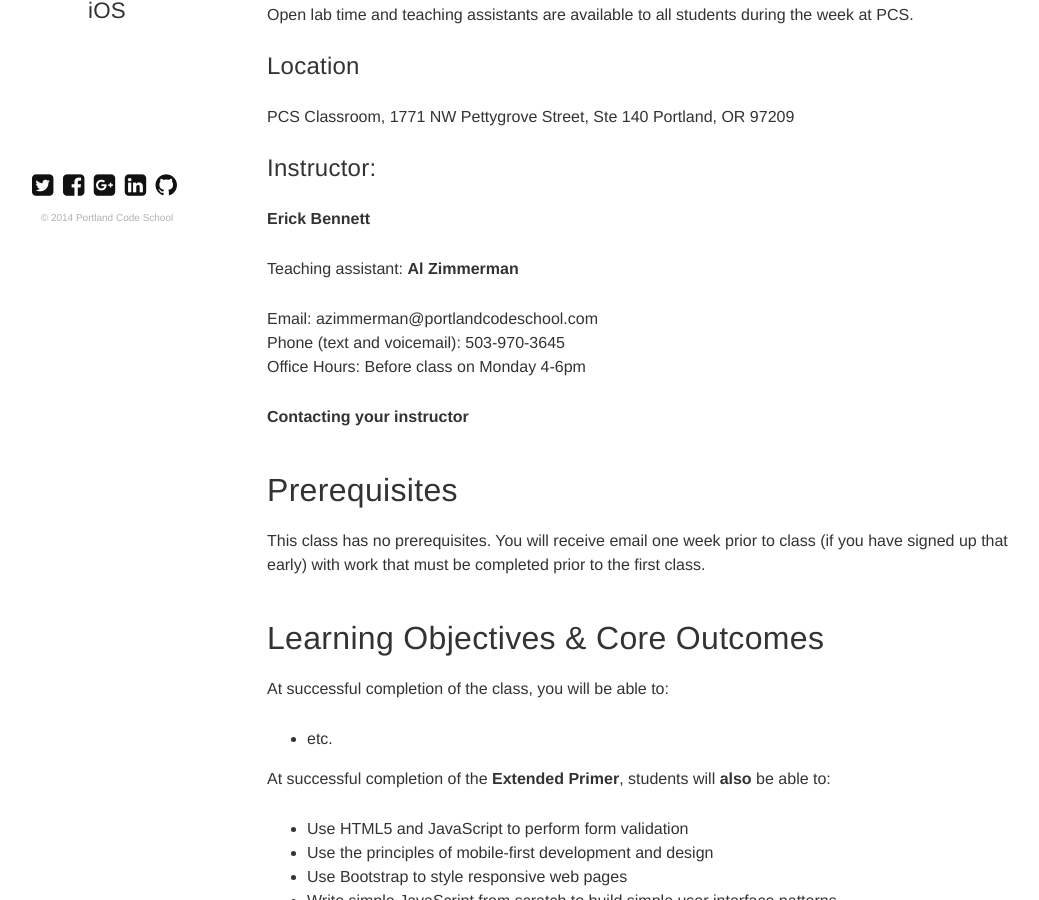
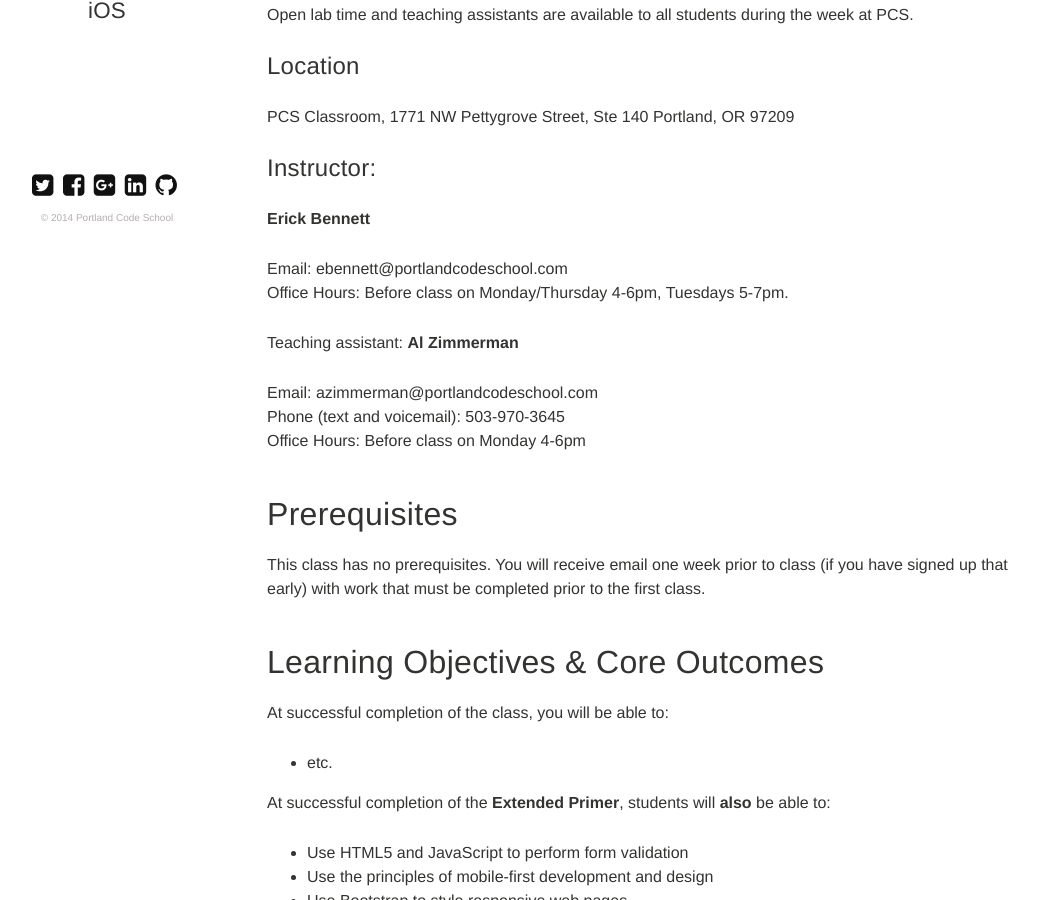
Before and after one commit to portlandcodeschool/ios, a Jekyll site: the page built from syllabus.md, in a window 1280 px wide and 900 px high, scrolled down 359 px. Shown: the whole window, without its empty margins (53-1092 px from the left). Built offline with Jekyll 4.4.1, drawn with Linux system fonts in a browser that asks for light colours; nearby versions of some CDN libraries.

Commit message:
Update syllabus.md

```diff
--- a/syllabus.md
+++ b/syllabus.md
@@ -34,7 +34,8 @@ Portland, OR 97209
 
 **Erick Bennett**
 
-
+Email: ebennett@portlandcodeschool.com <br>
+Office Hours: Before class on Monday/Thursday 4-6pm, Tuesdays 5-7pm.
 
 
 Teaching assistant: **Al Zimmerman**
@@ -42,9 +43,6 @@ Teaching assistant: **Al Zimmerman**
 Email: azimmerman@portlandcodeschool.com <br>
 Phone (text and voicemail):  503-970-3645 <br>
 Office Hours: Before class on Monday 4-6pm
-
-**Contacting your instructor**
-
 
 
 # Prerequisites
```
